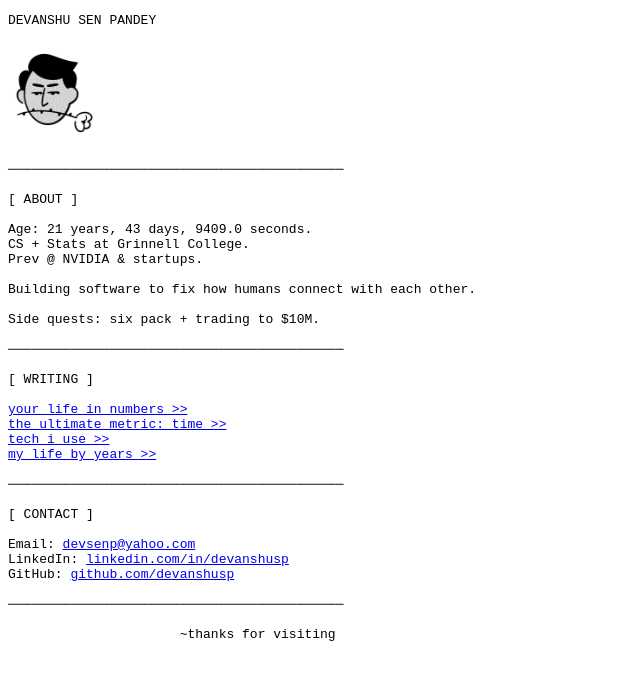
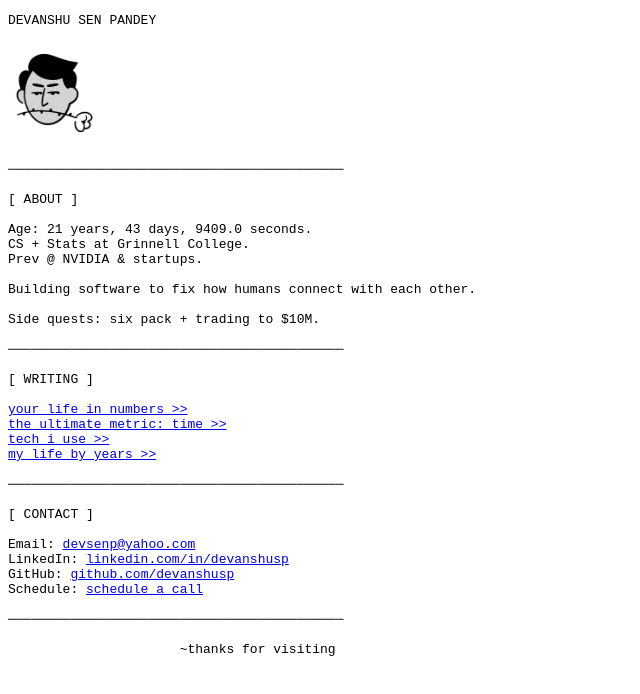
Before and after one commit to Devanshusp/ss-portfolio, a plain HTML site: page index.html in a window 1280 px wide. Shown: the whole page, without its empty margins (0-640 px from the left). Drawn offline with Linux system fonts and the light colour scheme.

Commit message:
added google calendar scheduling link

```diff
--- a/index.html
+++ b/index.html
@@ -41,6 +41,7 @@ Side quests: six pack + trading to $10M.
 Email: <a href="mailto:devsenp@yahoo.com">devsenp@yahoo.com</a>
 LinkedIn: <a href="https://linkedin.com/in/devanshusp" target="_blank">linkedin.com/in/devanshusp</a>
 GitHub: <a href="https://github.com/devanshusp" target="_blank">github.com/devanshusp</a>
+Schedule: <a href="https://calendar.app.google/zVanHWHV5sXZBpGP8" target="_blank">schedule a call</a>
 
 ───────────────────────────────────────────
 
```
